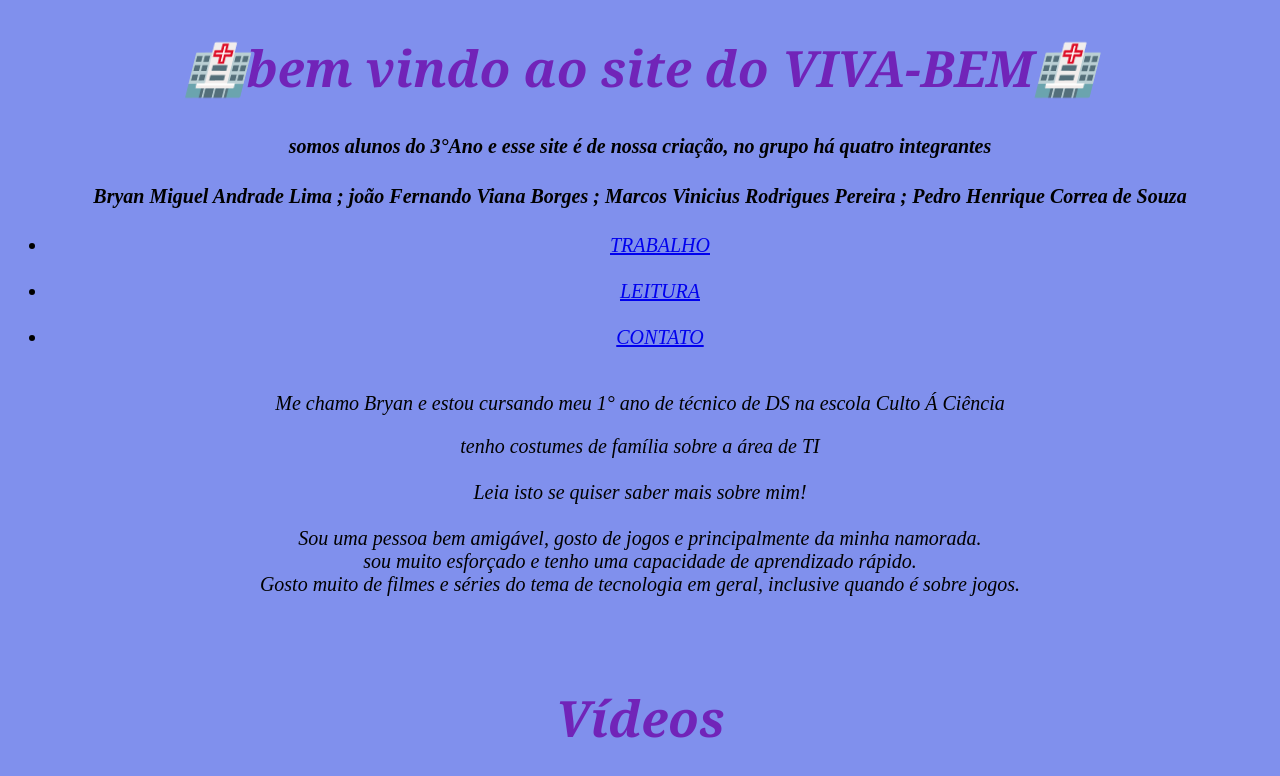
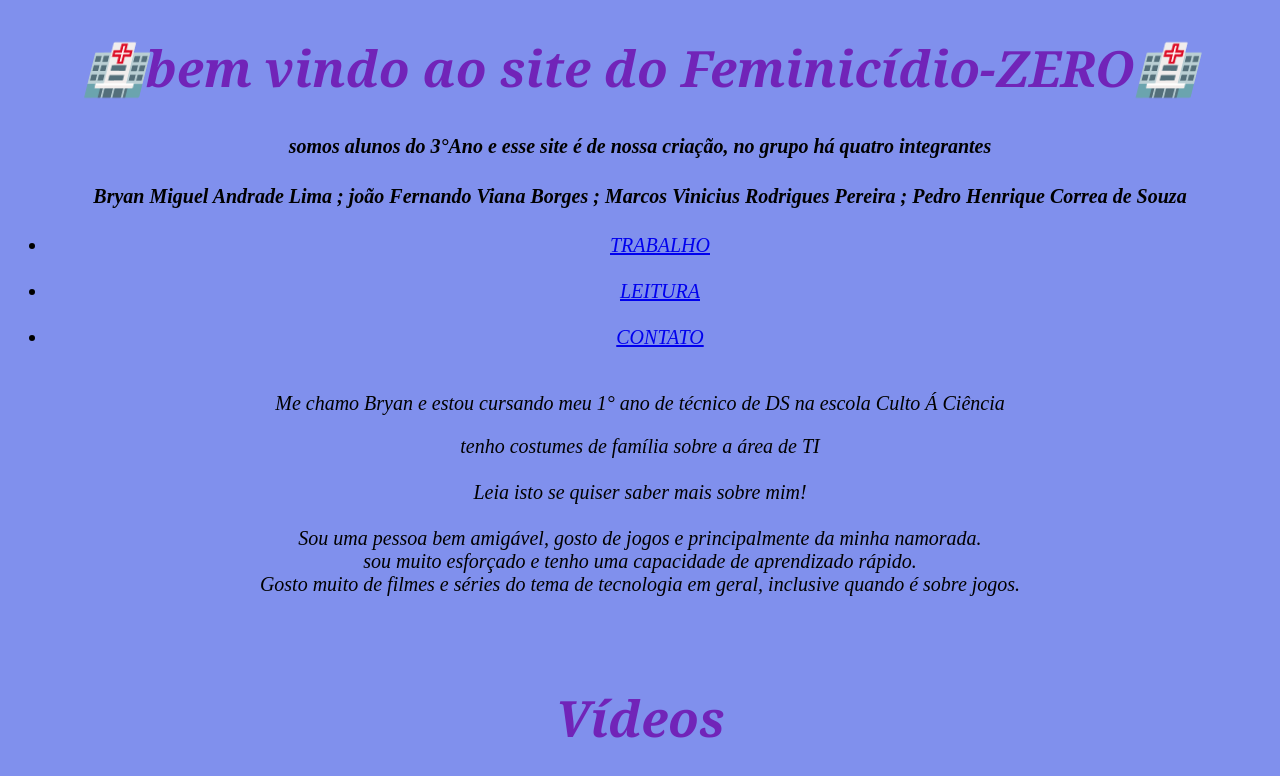
Before and after one commit to cosmos6970/TCC-Femin-cidio-Zero, a plain HTML site: page index.html in a window 1280 px wide. Shown: the top 776 px of the page. Drawn offline with Linux system fonts and the light colour scheme; a script that the page names is missing.

Commit message:
Mudei o nome do site de "VIVA-BEM" para "Feminicídio-ZERO"

```diff
--- a/index.html
+++ b/index.html
@@ -1,13 +1,13 @@
 <!DOCTYPE html>
 <html>
 <head>
-<title>VIVA BEM</title>
+<title>Feminicídio-ZERO</title>
 <link rel="stylesheet" href="style.css">
 <script src="arquivo.js"></script>
 
 </head>
     <body>
-    <h1>🏥bem vindo ao site do VIVA-BEM🏥</h1>
+    <h1>🏥bem vindo ao site do Feminicídio-ZERO🏥</h1>
     <h4>somos alunos do 3°Ano e esse site é de nossa criação, no grupo há quatro integrantes</h4>
     <h4>Bryan Miguel Andrade Lima ; joão Fernando Viana Borges ; Marcos Vinicius Rodrigues Pereira ; Pedro Henrique Correa de Souza</h4>
 
```
